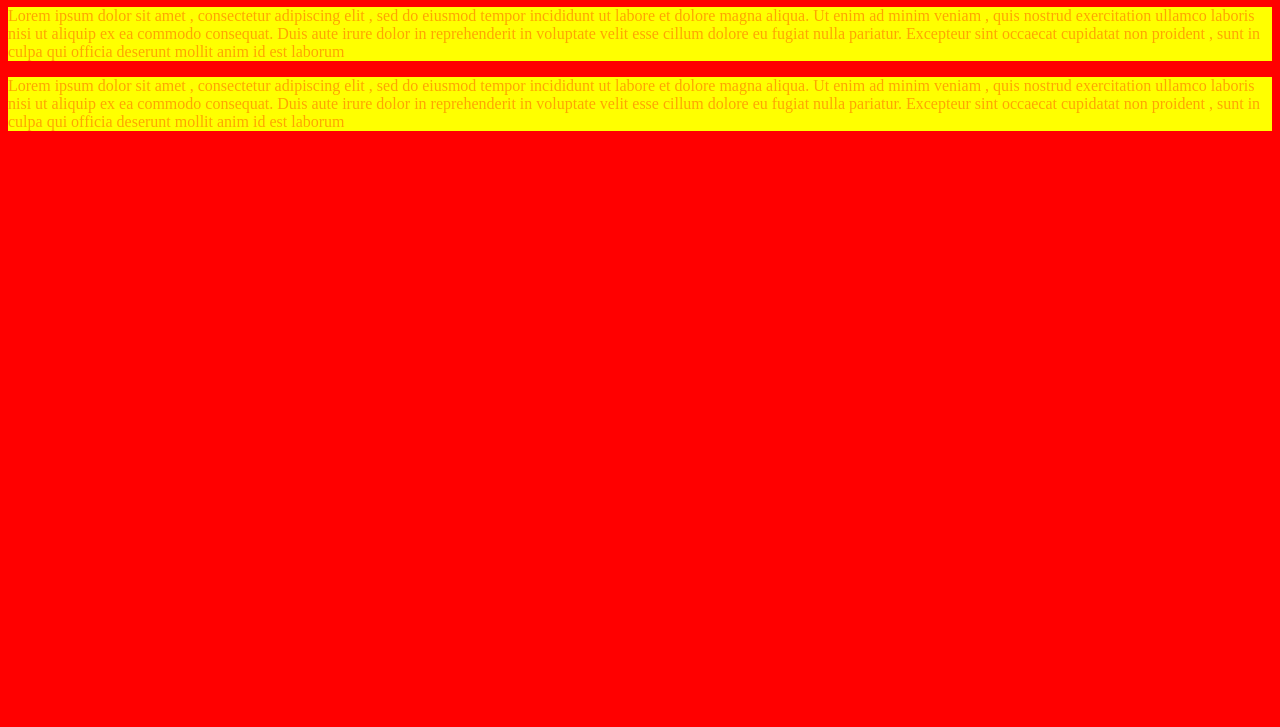
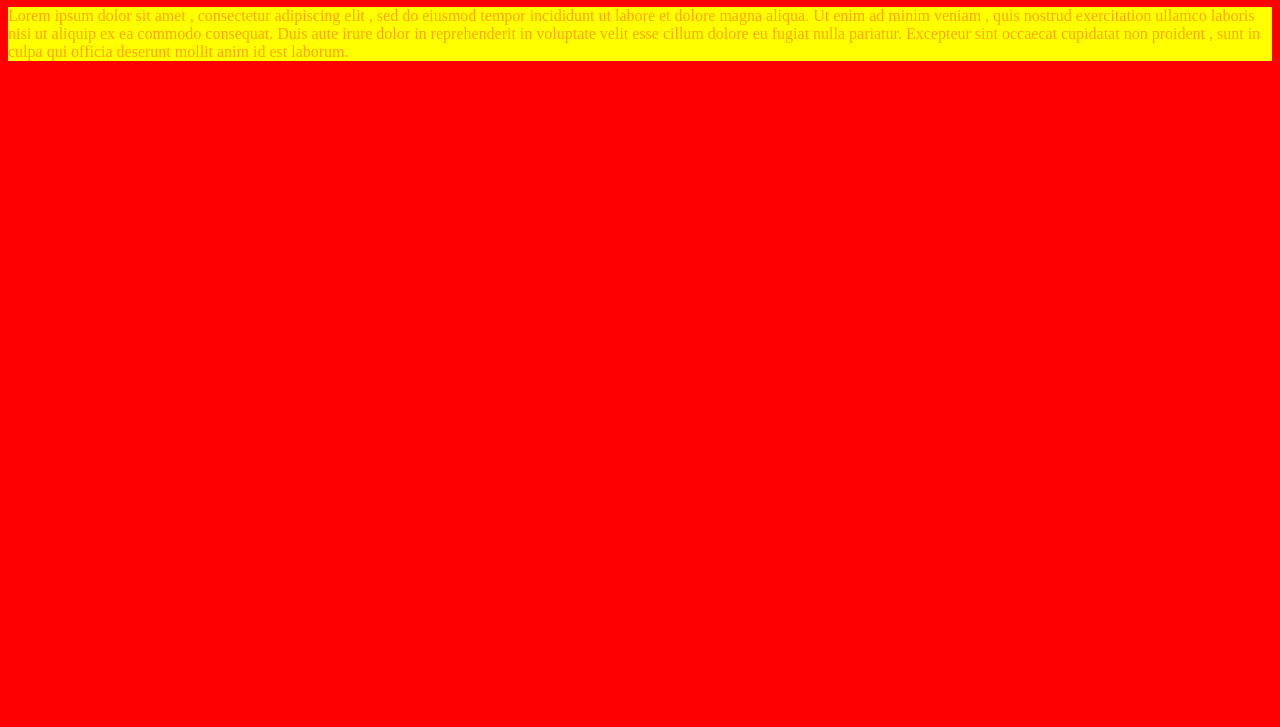
Before and after one commit to davinabeck/set08101, a plain HTML site: page Lab 4/2.2 CSS Style Blocks.html in a window 1280 px wide. Shown: the part 73-800 px from the top of the page. Drawn offline with Linux system fonts and the light colour scheme.

Commit message:
Update 2.2 CSS Style Blocks.html

```diff
--- a/Lab 4/2.2 CSS Style Blocks.html
+++ b/Lab 4/2.2 CSS Style Blocks.html
@@ -5,26 +5,14 @@
       </head>
       <body>
             <h1>A Very Important Heading</h1>
-            <p>
-              Lorem ipsum dolor sit amet , consectetur adipiscing elit , sed do
+            <p> Lorem ipsum dolor sit amet , consectetur adipiscing elit , sed do
               eiusmod tempor incididunt ut labore et dolore magna aliqua.
                Ut enim ad minim veniam , quis nostrud exercitation ullamco
                laboris nisi ut aliquip ex ea commodo consequat. Duis aute irure
                 dolor in reprehenderit in voluptate velit esse cillum dolore eu
                 fugiat nulla pariatur. Excepteur sint occaecat cupidatat non
                 proident , sunt in culpa qui officia deserunt mollit anim id
-                 est laborum
-            </p>
-            <p>
-              Lorem ipsum dolor sit amet , consectetur adipiscing elit , sed do
-              eiusmod tempor incididunt ut labore et dolore magna aliqua.
-               Ut enim ad minim veniam , quis nostrud exercitation ullamco
-               laboris nisi ut aliquip ex ea commodo consequat. Duis aute irure
-                dolor in reprehenderit in voluptate velit esse cillum dolore eu
-                fugiat nulla pariatur. Excepteur sint occaecat cupidatat non
-                proident , sunt in culpa qui officia deserunt mollit anim id
-                 est laborum
-            </p>
+                 est laborum. </p>
       </body>
       <style type="text/css">
               body {background-color:red}
```
